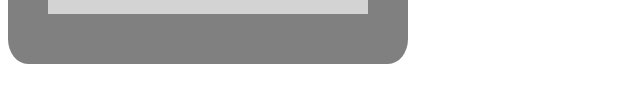
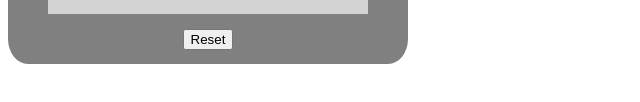
Before and after one commit to jakebills1/js_calculator, a plain HTML site: page index.html in a window 1280 px wide. Shown: the part 444-546 px from the top of the page, 0-640 px from the left. Drawn offline with Linux system fonts and the light colour scheme.

Commit message:
add reset

```diff
--- a/index.html
+++ b/index.html
@@ -29,6 +29,9 @@
       <div class="button" id="plus"><i class="fas fa-plus fa-2x"></i></div>
       <div class="button" id="equals"><i class="fas fa-equals fa-2x"></i></div>
     </div>
+    <div id="extra-features">
+      <button id="reset">Reset</button>
+    </div>
   </div>
 
 
--- a/script.js
+++ b/script.js
@@ -19,6 +19,7 @@ var minus = document.getElementById("minus")
 var plus = document.getElementById("plus")
 var equals = document.getElementById("equals")
 var decimal = document.getElementById("dot")
+var resetBtn = document.getElementById("reset")
 
 var display = document.getElementById("screen")
 //event listeners
@@ -89,6 +90,9 @@ decimal.addEventListener("click", function(){
 equals.addEventListener("click", function(){
   displayAnswer()
 })
+resetBtn.addEventListener("click", function(){
+  reset();
+})
 
 //functions
 function addToDisplay(text){
--- a/styles.css
+++ b/styles.css
@@ -28,6 +28,13 @@ body{
   display: flex;
   flex-wrap: wrap;
 }
+#extra-features{
+  width: 80%;
+  height: 10%;
+  display: flex;
+  justify-content: center;
+  align-items: center;
+}
 .button{
   width: 25%;
   height: 25%;
```
